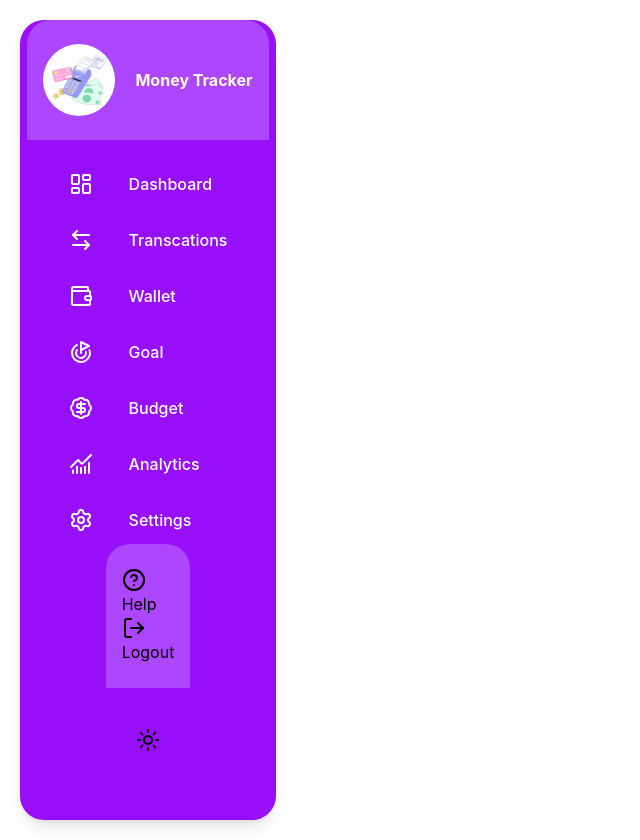
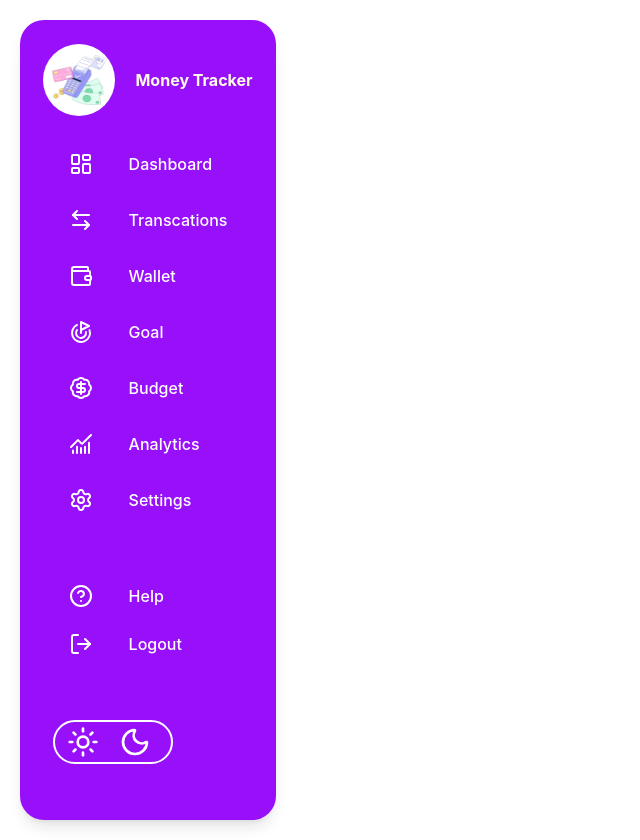
Before and after one commit to ravinabisht2003/Expenses-Tracker, a React (Vite) app in the folder Expenses-Tracker/: page / in a window 1280 px wide. Shown: the whole page, without its empty margins (0-640 px from the left). Built offline with nearby package versions, Linux system fonts and the light colour scheme.

Commit message:
adding changes in navbar

```diff
--- a/Expenses-Tracker/src/Nav_bar/Nav_bar.jsx
+++ b/Expenses-Tracker/src/Nav_bar/Nav_bar.jsx
@@ -12,6 +12,7 @@ import {
   CircleQuestionMark,
   LogOut,
   Sun,
+  Moon,
 } from "lucide-react";
 
 export default function Nav_bar() {
@@ -51,7 +52,7 @@ export default function Nav_bar() {
   return (
     <nav className="flex flex-col items-center w-64 min-h-screen bg-purple-600 shadow-lg rounded-3xl">
       {/* Logo Section */}
-      <div className="flex items-center gap-5 px-4 py-6  rounded-t-3xl mb-5 bg-purple-500 ">
+      <div className="flex items-center gap-5 px-4 py-6">
         <img
           src={expenses_logo}
           alt="Logo"
@@ -64,7 +65,7 @@ export default function Nav_bar() {
       </div>
 
       {/* Menu Items */}
-      <div className="flex flex-col gap-2  ">
+      <div className="flex  flex-col gap-2">
         {navbarIcons.map((item, index) => {
           const Icon = item.icon;
 
@@ -82,26 +83,33 @@ export default function Nav_bar() {
 
         })}
 
+      <div>
+      <div className="flex gap-9 mt-10 pt-3 pb-3 p-5  hover:bg-purple-700 transition-all duration-300 hover:translate-x-4 rounded-lg">
+        <div><CircleQuestionMark className="w-6 h-6 text-white"/></div>
+        <div><span className="font-medium text-white">Help</span></div>
       </div>
-    <div className="flex  gap-5 px-4 py-6  rounded-t-3xl mb-5 bg-purple-500" >
-      <div>
-      <div>
-          <span><CircleQuestionMark /></span>
-          <span>Help</span>
+
+     <div className="flex  gap-9 pt-3 pb-3 p-5  hover:bg-purple-700 transition-all duration-300 hover:translate-x-4 rounded-lg">
+        <div><LogOut className="w-6 h-6 text-white"/></div>
+        <div><span className="font-medium text-white">Logout</span></div>
       </div>
-      {/* <div className="flex gap-9 pt-3 pb-3 text-white rounded-lg cursor-pointer hover:bg-purple-700 transition-all duration-300 hover:translate-x-4"> */}
-          <span><LogOut /></span>
-          <span>Logout</span>
-      {/* </div> */}
-    </div>
-    </div>
+      </div>
 
-    <div className="mt-5">
-      <div>
-        <Sun />
+      <div className="mt-10 mb-5 p-1">
+        <div className="gap-5 rounded-full border-2 text-white flex w-30 pl-3 pr-3">
+        <div><Sun className="w-8 h-10 text-white hover:bg-purple-700 transition-all duration-300 hover:translate-x-4 rounded-lg" /></div>
+        <div><Moon className="w-8 h-10 text-white hover:bg-purple-700 transition-all duration-300 hover:translate-x-4 rounded-lg"/></div>
+        </div>
       </div>
-      <div></div>
-    </div>
+
+
+
+
+
+      </div>
+
+
+
 
 
 
```
